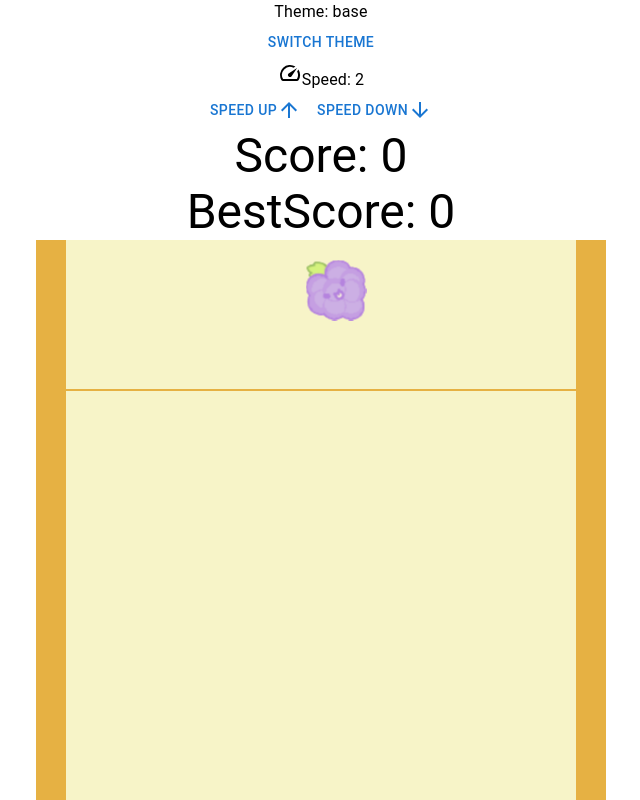
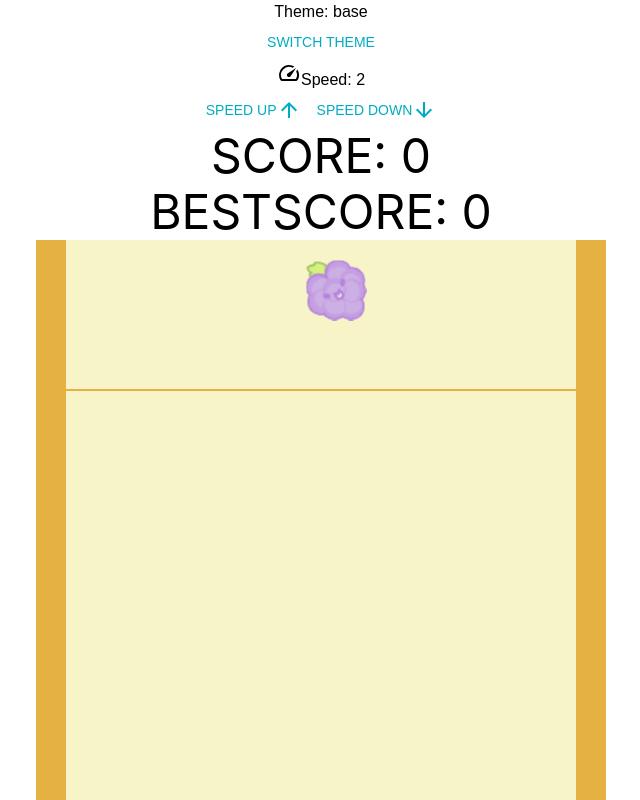
Before and after one commit to wlgh325/suika-game-react, a React (Create React App) app: page / in a window 1280 px wide. Shown: the top 800 px of the page, without its empty margins (319-959 px from the left). Built offline with nearby package versions, Linux system fonts and the light colour scheme.

Commit message:
Update Material-ui CSS

```diff
--- /dev/null
+++ b/src/components/Button.js
@@ -0,0 +1,13 @@
+import {observer} from "mobx-react-lite";
+import {Button as MuiButton} from "@mui/material"
+import {styled} from "@mui/system";
+
+const Button = ({children, ...rest}) => {
+   return <MuiButton {...rest}>{children}</MuiButton>
+}
+
+export const ControlButton = styled((props) => <Button {...props}/>)(({theme}) => {
+    return {
+        color: theme.palette.info.main,
+    }
+})
--- a/src/components/Control.js
+++ b/src/components/Control.js
@@ -2,6 +2,7 @@ import {observer} from "mobx-react-lite";
 import {useStore} from "../store";
 import {Box, Button, Typography} from "@mui/material"
 import {ArrowDownward, ArrowUpward, Speed} from "@mui/icons-material";
+import {ControlButton} from "./index";
 
 const Control = () => {
     const {speed, theme, increaseSpeed, decreaseSpeed, switchTheme} = useStore("gameInfoStore");
@@ -10,16 +11,16 @@ const Control = () => {
     return (
         <Box>
             <Typography>Theme: {theme}</Typography>
-            <Button onClick={() => {
+            <ControlButton onClick={() => {
                 const switchThemeMessage = "테마를 바꾸시겠습니까? \n 바꾸시면 게임을 다시 시작합니다";
                 if (window.confirm(switchThemeMessage)) {
                     switchTheme();
                     initScore();
                 }
-            }}>Switch Theme</Button>
+            }}>Switch Theme</ControlButton>
             <Typography><Speed/>Speed: {speed} </Typography>
-            <Button onClick={increaseSpeed}>speed Up <ArrowUpward/></Button>
-            <Button onClick={decreaseSpeed}>speed Down <ArrowDownward/></Button> <br/>
+            <ControlButton onClick={increaseSpeed}>speed Up <ArrowUpward/></ControlButton>
+            <ControlButton onClick={decreaseSpeed}>speed Down <ArrowDownward/></ControlButton> <br/>
         </Box>
     )
 }
--- a/src/components/index.js
+++ b/src/components/index.js
@@ -1,3 +1,4 @@
 export { default as Score } from "./Score";
 export { default as Control } from "./Control";
 export { default as Game } from "./Game";
+export { ControlButton } from "./Button";
--- a/src/theme/index.js
+++ b/src/theme/index.js
@@ -1,7 +1,10 @@
 import {createTheme} from "@mui/material/styles"
+import typography from "./typography";
+import palette from "./palette";
 
 const theme = createTheme({
-
+    typography,
+    palette,
 })
 
 export default theme;
--- /dev/null
+++ b/src/theme/palette.js
@@ -0,0 +1,42 @@
+import {alpha} from "@mui/material/styles"
+
+const palette = {
+    common: {
+        black: "#000000",
+        white: "#ffffff"
+    },
+    primary: {
+       main: "#ab0021",
+       dark: "#111111",
+       contrastText: "#fff",
+    },
+    secondary: {
+        main: "#ab0021",
+        dark: "#ab0021",
+        contrastText: "fff",
+    },
+    error: {
+        main: "#e63321"
+    },
+    warning: {
+        main: "#ff9800"
+    },
+    info: {
+        main: "#00acc1"
+    },
+    success: {
+        main: "#4caf50"
+    },
+    divider: "#e5e5e5",
+    background: {
+        paper: "#ffffff" ,
+        default: "#f4f4f4",
+        search: "#f5f5f5",
+        cell: "#f6f6f6",
+        backdrop: alpha("#dcebff", 0.5),
+        progress: "#f3f3f3",
+        button: "#efefef",
+    }
+}
+
+export default palette;
--- /dev/null
+++ b/src/theme/typography.js
@@ -0,0 +1,35 @@
+import palette from "./palette";
+
+const typography = {
+    fontFamily: ["sans-serif", "Arial"].join(","),
+    fontWeightRegular: 400,
+    fontWeightMedium: 500,
+    fontWeightBold: 700,
+    h1: {
+        fontFamily: "",
+        textTransform: "uppercase",
+    },
+    h2: {
+        fontFamily: "",
+        fontWeight: 700,
+    },
+    h3: {
+        fontFamily: "",
+        textTransform: "uppercase",
+    },
+    h4: {
+        fontFamily: "",
+        fontSize: 17,
+        color: palette.common.black
+    },
+    h5: {
+        fontFamily: "",
+        fontSize: 18,
+        fontWeight: 600,
+    },
+    h6: {
+        fontFamily: "",
+    }
+}
+
+export default typography;
```
Also changed, not shown: src/App.js (+5 -5 lines).
